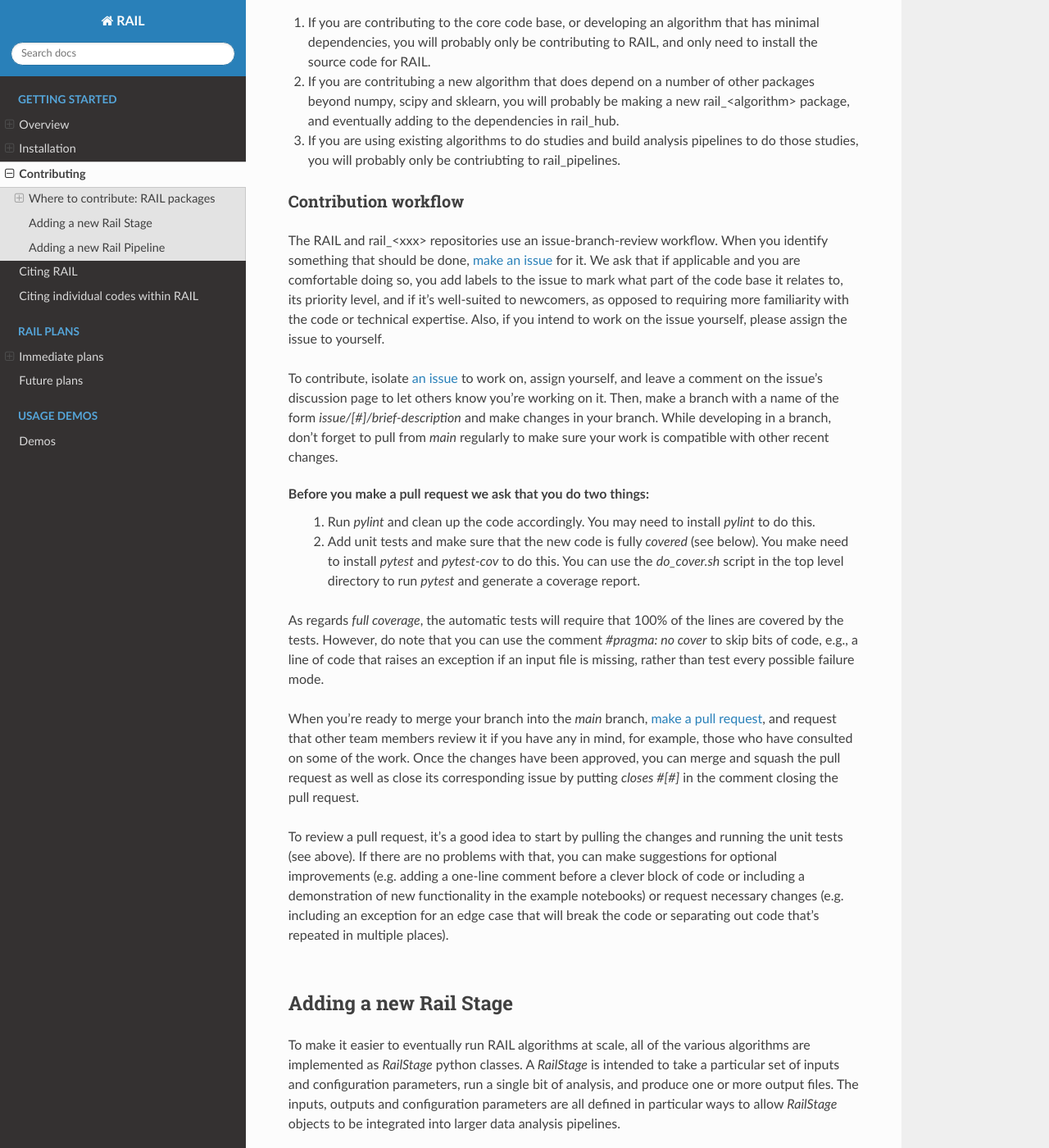
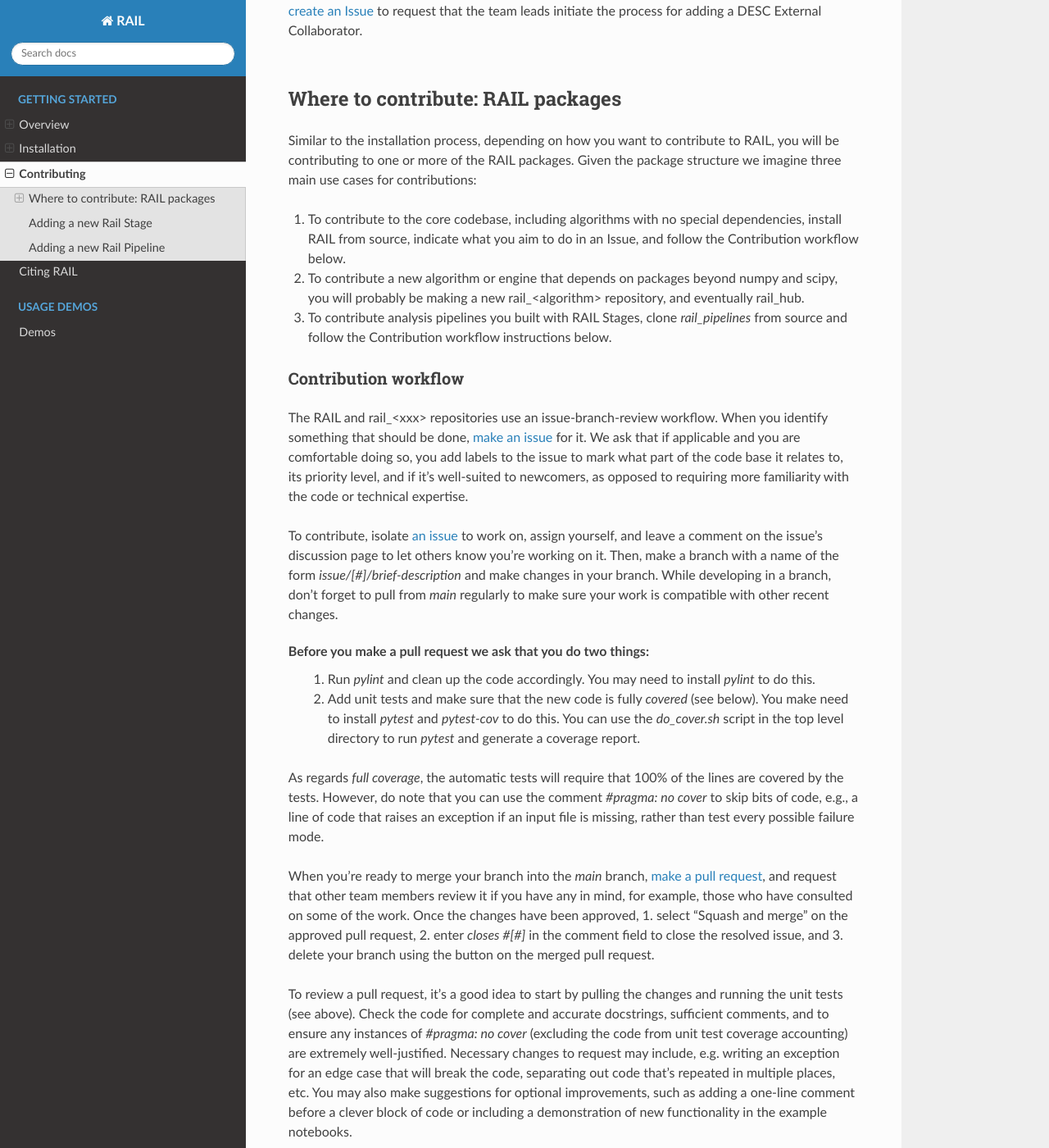
Before and after one commit to LSSTDESC/rail, a Sphinx documentation site: the page built from docs/source/contributing.rst, in a window 1280 px wide and 1400 px high, scrolled down 326 px. Shown: the whole window at 82% size. Built offline with Sphinx 7.4.7 and the Read the Docs theme 2.0.0, drawn with Linux system fonts in a browser that asks for light colours; pages that are not in the unit, such as notebooks, are missing from menus; the version number could not be read and is left out; some of the changed text lies outside the part shown.

```diff
--- a/docs/index.rst
+++ b/docs/index.rst
@@ -22,12 +22,6 @@ The RAIL source code is publically available at https://github.com/LSSTDESC/RAIL
    source/contributing
    source/citing
 
-.. toctree::
-   :maxdepth: 1
-   :caption: RAIL Plans
-
-   source/immediateplans
-   source/futureplans
 
 .. toctree::
    :maxdepth: 1
--- a/docs/source/contributing.rst
+++ b/docs/source/contributing.rst
@@ -2,14 +2,21 @@
 Contributing
 ************
 
+RAIL is developed publicly on GitHub and welcomes all interested developers, regardless of DESC membership or LSST data rights.
+The best way to get involved is to comment on `Issues <https://github.com/LSSTDESC/RAIL/issues?q=>`_ and `make Pull Requests <https://github.com/LSSTDESC/RAIL/compare>`_ for your contributions.
+
+Professional astronomers (including students!) based in the US, Chile, or a French IN2P3 institution are encouraged to `join the LSST-DESC <https://lsstdesc.org/pages/apply.html>`_ to gain access to the `\#desc-pz-rail <https://lsstc.slack.com/archives/CQGKM0WKD>`_ channel on the LSSTC Slack workspace.
+Those without data rights who wish to gain access to the Slack channel should `create an Issue <https://github.com/LSSTDESC/RAIL/issues/new/choose>`_ to request that the team leads initiate the process for adding a DESC External Collaborator.
+
 Where to contribute: RAIL packages
 ==================================
 
-Similar to the installation process, depending on how you want to contribute to RAIL you will be contributing to one or more of the RAIL packages.  Given the package structure we imagine three main use cases for contributions:
+Similar to the installation process, depending on how you want to contribute to RAIL, you will be contributing to one or more of the RAIL packages.
+Given the package structure we imagine three main use cases for contributions:
 
-1. If you are contributing to the core code base, or developing an algorithm that has minimal dependencies, you will probably only be contributing to RAIL, and only need to install the source code for RAIL.
-2. If you are contritubing a new algorithm that does depend on a number of other packages beyond numpy, scipy and sklearn, you will probably be making a new rail_<algorithm> package, and eventually adding to the dependencies in rail_hub.
-3. If you are using existing algorithms to do studies and build analysis pipelines to do those studies, you will probably only be contriubting to rail_pipelines.
+1. To contribute to the core codebase, including algorithms with no special dependencies, install RAIL from source, indicate what you aim to do in an Issue, and follow the Contribution workflow below.
+2. To contribute a new algorithm or engine that depends on packages beyond numpy and scipy, you will probably be making a new rail_<algorithm> repository, and eventually rail_hub.
+3. To contribute analysis pipelines you built with RAIL Stages, clone `rail_pipelines` from source and follow the Contribution workflow instructions below.
 
 
 
@@ -21,8 +28,7 @@ When you identify something that should be done, `make an issue <https://github.
 for it.
 We ask that if applicable and you are comfortable doing so, you add labels to the issue to
 mark what part of the code base it relates to, its priority level, and if it's well-suited to newcomers, as opposed to requiring more familiarity with the code or technical expertise.
-Also, if you intend
-to work on the issue yourself, please assign the issue to yourself.
+
 
 To contribute, isolate `an issue <https://github.com/LSSTDESC/RAIL/issues>`_ to work on, assign yourself, and leave a comment on
 the issue's discussion page to let others know you're working on it.
@@ -42,9 +48,12 @@ As regards `full coverage`, the automatic tests will require that 100% of the li
 
 When you're ready to merge your branch into the `main` branch,
 `make a pull request <https://github.com/LSSTDESC/RAIL/compare>`_, and request that other team members review it if you have any in mind, for example, those who have consulted on some of the work.
-Once the changes have been approved, you can merge and squash the pull request as well as close its corresponding issue by putting `closes #[#]` in the comment closing the pull request.
+Once the changes have been approved, 1. select "Squash and merge" on the approved pull request, 2. enter `closes #[#]` in the comment field to close the resolved issue, and 3. delete your branch using the button on the merged pull request.
 
-To review a pull request, it's a good idea to start by pulling the changes and running the unit tests (see above). If there are no problems with that, you can make suggestions for optional improvements (e.g. adding a one-line comment before a clever block of code or including a demonstration of new functionality in the example notebooks) or request necessary changes (e.g. including an exception for an edge case that will break the code or separating out code that's repeated in multiple places).
+To review a pull request, it's a good idea to start by pulling the changes and running the unit tests (see above).
+Check the code for complete and accurate docstrings, sufficient comments, and to ensure any instances of `#pragma: no cover` (excluding the code from unit test coverage accounting) are extremely well-justified.
+Necessary changes to request may include, e.g. writing an exception for an edge case that will break the code, separating out code that's repeated in multiple places, etc.
+You may also make suggestions for optional improvements, such as adding a one-line comment before a clever block of code or including a demonstration of new functionality in the example notebooks.
 
 
 
```
Also changed, not shown: docs/source/citing.rst (+19 -27 lines), docs/source/futureplans.rst (deleted, +0 -24 lines), docs/source/immediateplans.rst (deleted, +0 -34 lines), docs/source/overview.rst (+16 -11 lines).
